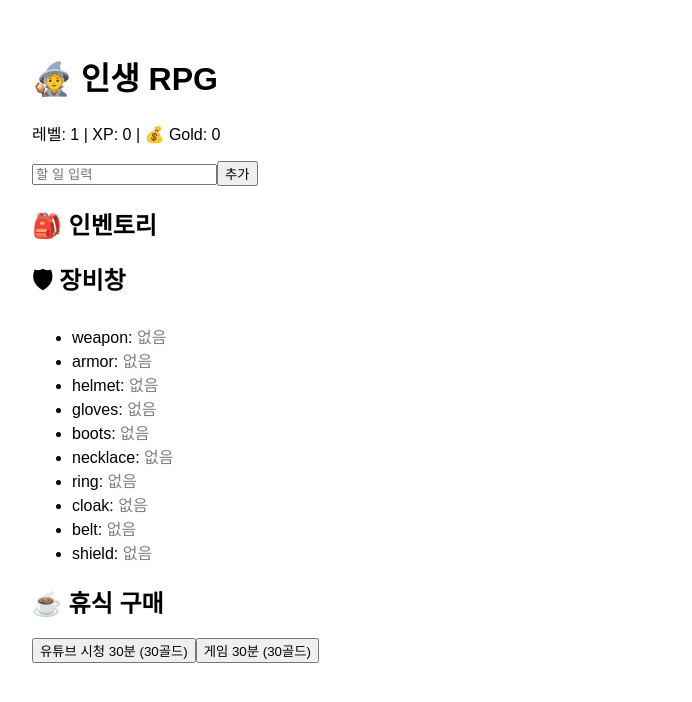
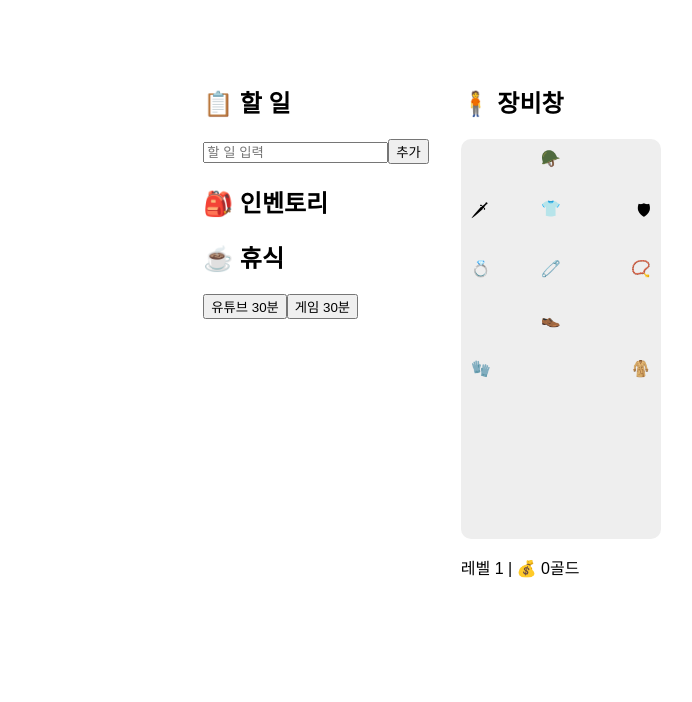
Before and after one commit to jeonjunhee93/J.L.R_beta, a React (Vite) app: page / in a window 1280 px wide. Shown: the top 702 px of the page, without its empty margins (208-900 px from the left). Built offline with nearby package versions, Linux system fonts and the light colour scheme.

Commit message:
Update LifeRPG.jsx

```diff
--- a/src/LifeRPG.jsx
+++ b/src/LifeRPG.jsx
@@ -1,4 +1,5 @@
 import { useState } from 'react';
+import './index.css';
 
 function LifeRPG() {
   const [tasks, setTasks] = useState([]);
@@ -95,19 +96,15 @@ function LifeRPG() {
   };
 
   return (
-    <div style={{ maxWidth: 800, margin: '0 auto' }}>
-      <h1>🧙 인생 RPG</h1>
-      <p>레벨: {level} | XP: {xp} | 💰 Gold: {gold}</p>
-
-      <div>
+    <div style={{ display: 'flex', justifyContent: 'center', padding: '2rem' }}>
+      <div style={{ marginRight: '2rem' }}>
+        <h2>📋 할 일</h2>
         <input
           value={taskInput}
           onChange={(e) => setTaskInput(e.target.value)}
           placeholder="할 일 입력"
         />
         <button onClick={handleAddTask}>추가</button>
-      </div>
-
         <ul>
           {tasks.map((task, i) => (
             <li key={i}>
@@ -127,18 +124,28 @@ function LifeRPG() {
           ))}
         </ul>
 
-      <h2>🛡 장비창</h2>
-      <ul>
-        {Object.entries(equipment).map(([part, item]) => (
-          <li key={part}>
-            {part}: <span style={{ color: item ? rarityColors[item.rarity] : 'gray' }}>{item ? item.name : '없음'}</span>
-          </li>
-        ))}
-      </ul>
+        <h2>☕ 휴식</h2>
+        <button onClick={() => handleRestPurchase('유튜브 시청')}>유튜브 30분</button>
+        <button onClick={() => handleRestPurchase('게임 플레이')}>게임 30분</button>
+      </div>
 
-      <h2>☕ 휴식 구매</h2>
-      <button onClick={() => handleRestPurchase('유튜브 시청')}>유튜브 시청 30분 (30골드)</button>
-      <button onClick={() => handleRestPurchase('게임 플레이')}>게임 30분 (30골드)</button>
+      <div>
+        <h2>🧍 장비창</h2>
+        <div style={{ position: 'relative', width: '200px', height: '400px', backgroundColor: '#eee', borderRadius: '10px' }}>
+          <div style={{ position: 'absolute', top: '10px', left: '80px' }}>{equipment.helmet?.name || '🪖'}</div>
+          <div style={{ position: 'absolute', top: '60px', left: '80px' }}>{equipment.armor?.name || '👕'}</div>
+          <div style={{ position: 'absolute', top: '60px', left: '10px' }}>{equipment.weapon?.name || '🗡'}</div>
+          <div style={{ position: 'absolute', top: '60px', right: '10px' }}>{equipment.shield?.name || '🛡'}</div>
+          <div style={{ position: 'absolute', top: '120px', left: '80px' }}>{equipment.belt?.name || '🧷'}</div>
+          <div style={{ position: 'absolute', top: '170px', left: '80px' }}>{equipment.boots?.name || '👞'}</div>
+          <div style={{ position: 'absolute', top: '120px', left: '10px' }}>{equipment.ring?.name || '💍'}</div>
+          <div style={{ position: 'absolute', top: '120px', right: '10px' }}>{equipment.necklace?.name || '📿'}</div>
+          <div style={{ position: 'absolute', top: '220px', left: '10px' }}>{equipment.gloves?.name || '🧤'}</div>
+          <div style={{ position: 'absolute', top: '220px', right: '10px' }}>{equipment.cloak?.name || '🧥'}</div>
+        </div>
+
+        <div style={{ marginTop: '1rem' }}>레벨 {level} | 💰 {gold}골드</div>
+      </div>
     </div>
   );
 }
```
Lines whose indentation alone changed are shown as unchanged.
